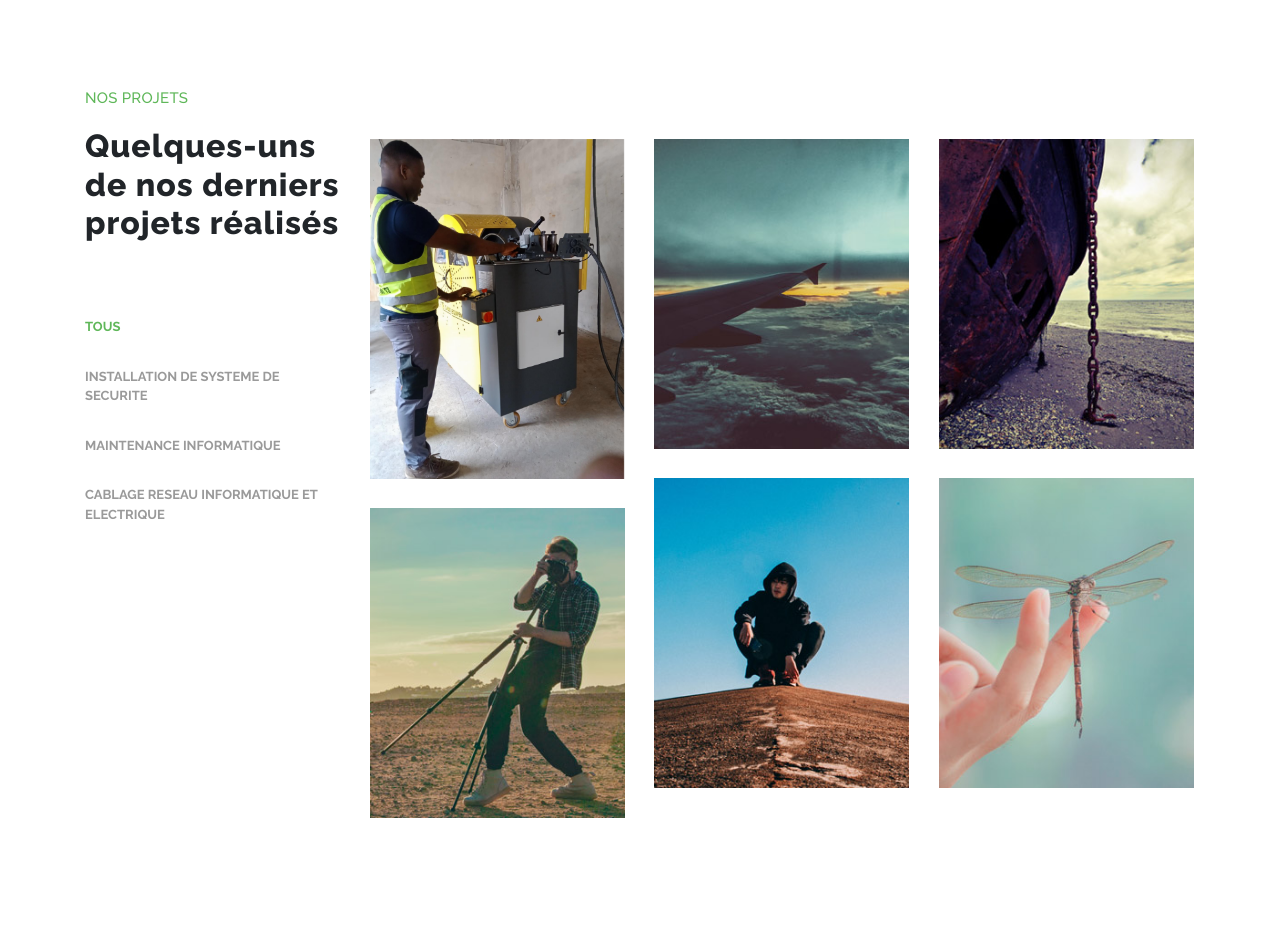
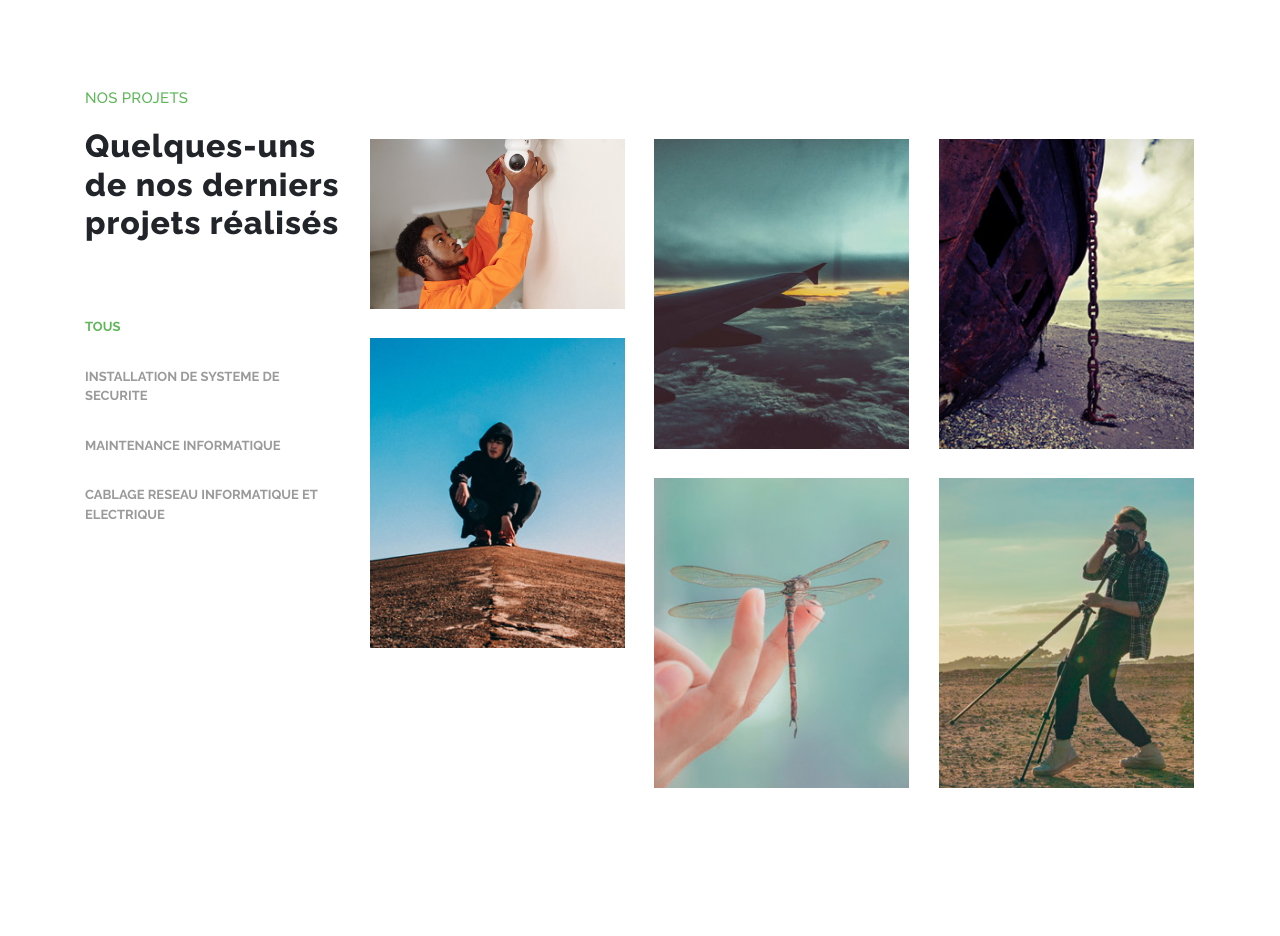
Before and after one commit to tirbus58-sys/HTB, a plain HTML site: page index.html in a window 1280 px wide. Shown: the part 2560-3496 px from the top of the page. Drawn offline with Linux system fonts and the light colour scheme.

Commit message:
Update index.html

```diff
--- a/index.html
+++ b/index.html
@@ -307,7 +307,7 @@ https://templatemo.com/tm-543-breezed
                     <div class="row grid">
                         <div class="col-lg-4 col-md-4 col-sm-6 col-xs-12 all des">
                           <div class="item">
-                            <a href="assets/images/INSTA1.jpg" data-lightbox="image-1" data-title="Our Projects"><img src="assets/images/PREFI.1.png" alt=""></a>
+                            <a href="assets/images/INSTA1.jpg" data-lightbox="image-1" data-title="Our Projects"><img src="assets/images/INSTA1.jpg" alt=""></a>
                           </div>
                         </div>
                         <div class="col-lg-4 col-md-4 col-sm-6 col-xs-12 all dev">
```
